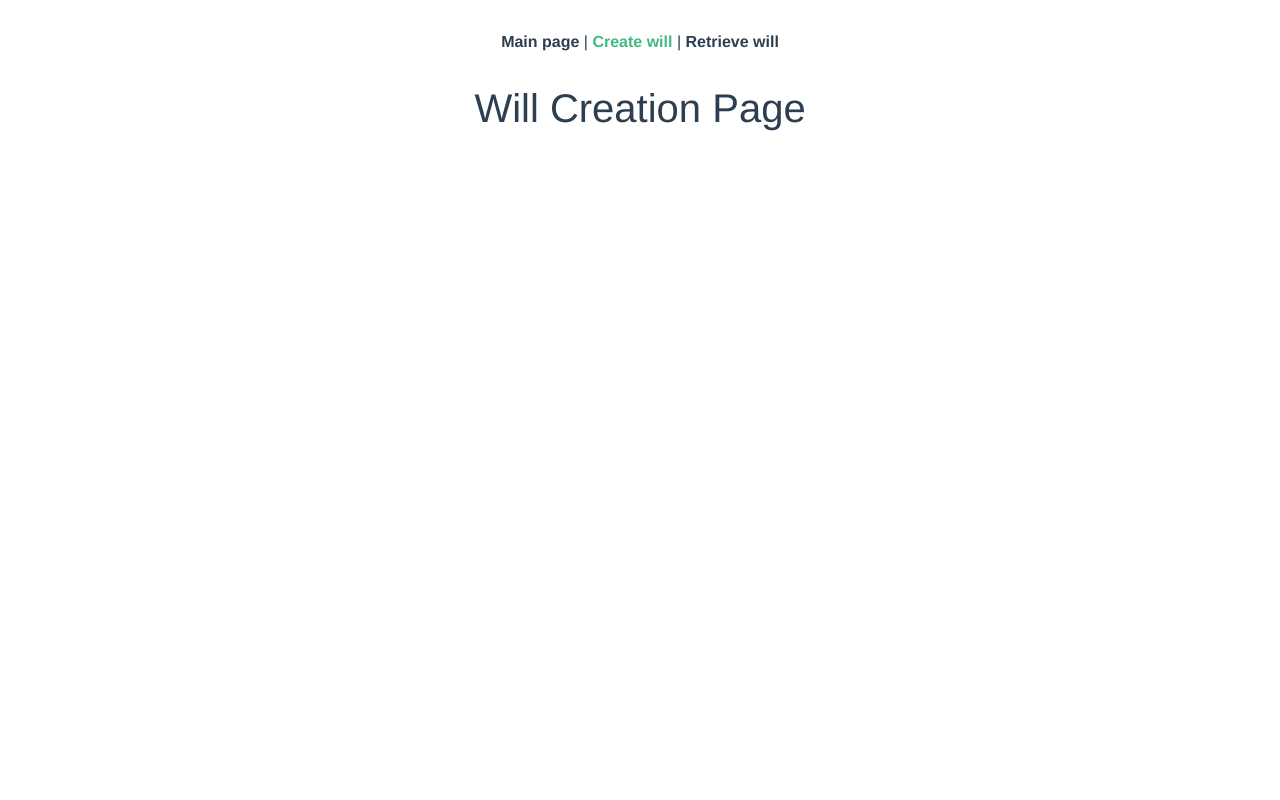
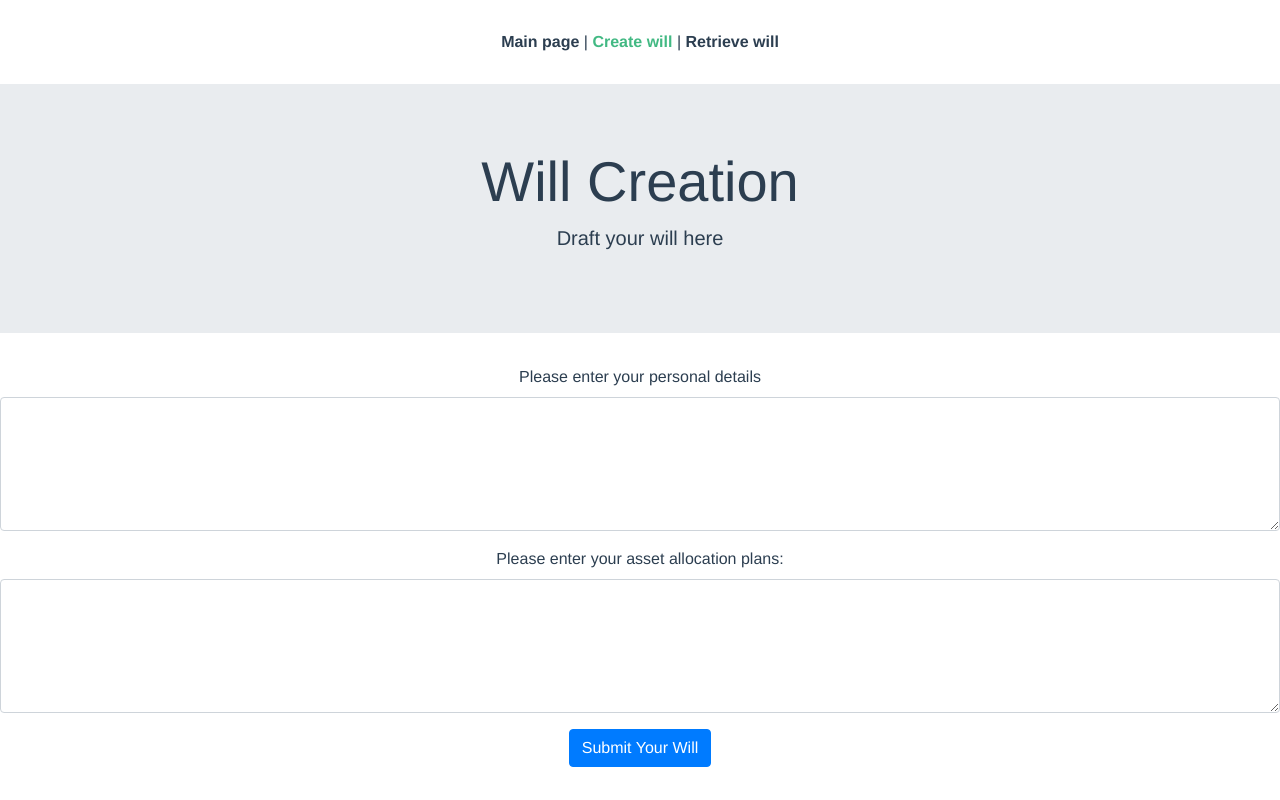
Before and after one commit to ChawPohChia/Block4Will, a Vue app: page /Createwill in a window 1280 px wide. Built offline with nearby package versions, Linux system fonts and the light colour scheme.

Commit message:
Will creation page input and binding
Create Createwill input and binding to v-models

```diff
--- a/src/components/Createwill.vue
+++ b/src/components/Createwill.vue
@@ -1,11 +1,85 @@
 // Createwill.vue
 
 <template>
-  <h1>Will Creation Page</h1>
+  <section>
+    <div class="row align-items-center jumbotron jumbotron-fluid page-header home full">
+      <div class="col-md-12">
+        <div class="container">
+          <h1 class="display-4">Will Creation</h1>
+          <p class="lead">Draft your will here</p>
+        </div>
+      </div>
+    </div>
+
+    <form v-on:submit.prevent="SubmitWill()">
+      <div class="form-group">
+        <label for="personaldetails">Please enter your personal details</label>
+        <textarea
+          class="form-control"
+          rows="5"
+          id="personaldetails"
+          v-model="form.personaldetails.details"
+        ></textarea>
+      </div>
+      <div class="form-group">
+        <label for="assetallocations">Please enter your asset allocation plans:</label>
+        <textarea
+          class="form-control"
+          rows="5"
+          id="assetallocations"
+          v-model="form.assetallocations.allocations"
+        ></textarea>
+      </div>
+
+
+
+      <button type="submit" class="btn btn-primary">Submit Your Will</button>
+    </form>
+  </section>
 </template>
 
 <script>
- export default {
-  name: 'Createwill'
-}
+export default {
+  name: "Createwill",
+  metaInfo() {
+    return {
+      title: `New Transaction | ${process.env.VUE_APP_TITLE}`
+    };
+  },
+
+  data() {
+    return {
+      errorMessage: null,
+      successMessage: null,
+      loading: false,
+      form: {
+        personaldetails: {
+          details: null
+        },
+        assetallocations: {
+          allocations: null
+        }
+      }
+    };
+  },
+
+  methods: {
+    SubmitWill() {
+      this.loading = true;
+      this.errorMessage = null;
+      this.successMessage = null;
+      console.log(
+        "submiting press " +
+          this.form.assetallocations.allocations +
+          " " +
+          this.form.personaldetails.details
+      );
+    }
+
+
+  }
+};
 </script>
+
+<!-- Add "scoped" attribute to limit CSS to this component only -->
+<style scoped lang="scss"></style>
```
Also changed, not shown: 1 other file (tests, documents, lock files or other folders).
